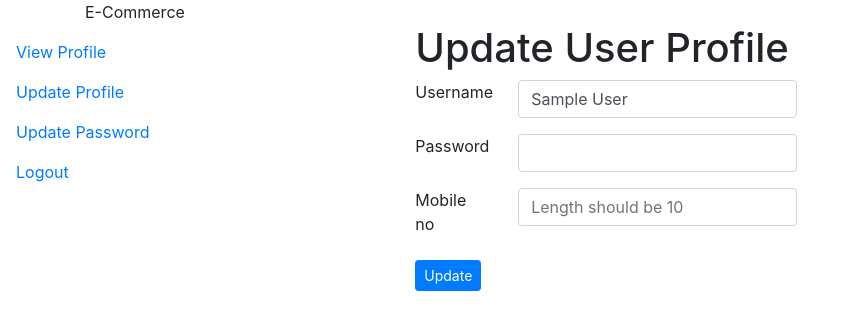
After one commit to Gupta-Shivanee/E-commerce, a Rails app: page /users/1/edit in a window 1280 px wide. The commit adds this page. Shown: the top 330 px of the page, without its empty margins (0-843 px from the left). Run offline with Rails 7, Linux system fonts and the light colour scheme; the visitor is signed in with stand-in values (Sample User, id 1); style sheets or scripts are compiled from the project's sources; some libraries are stand-ins or nearby versions.

Commit message:
added Profile Management

```diff
--- a/app/assets/stylesheets/E-Commerce.scss
+++ b/app/assets/stylesheets/E-Commerce.scss
@@ -16,7 +16,7 @@ a:visited {
   color: black;
 }
 .containers{
-  margin-left: 55%;
+  margin-left: 50%;
   margin-top: 100px;
   width: 400px;
   padding: 10px;
--- a/app/controllers/users_controller.rb
+++ b/app/controllers/users_controller.rb
@@ -15,8 +15,46 @@ class UsersController < ApplicationController
     end
   end
 
+  def edit
+    @user = User.find_by_id(session[:user_id])
+  end
+
+  def update
+    @user = User.find_by_id(session[:user_id])
+    if @user.update(user_update_params)
+      flash[:notice] = "profile updated"
+      redirect_to user_path(@user.id)
+    else
+      flash[:notice] = "profile updation failed"
+      render :edit
+    end
+  end
+
+  def edit_password
+    @user = User.find_by_id(session[:user_id])
+  end
+
+  def update_password
+    @user = User.find_by_id(session[:user_id])
+    if @user&.authenticate(password_params[:current_password]) && @user.update(password: password_params[:password])
+      flash[:notice] = "password updated"
+      redirect_to user_path(@user.id)
+    else
+      flash[:notice] = "password updation failed!"
+      render :edit_password
+    end
+  end
+
   private
   def signup_params
     params.require(:user).permit(:full_name, :email, :password, :gender, :mobile_no)
   end
+
+  def user_update_params
+    params.require(:user).permit(:full_name, :password, :mobile_no)
+  end
+
+  def password_params
+    params.require(:user).permit(:password)
+  end
 end
--- a/app/views/layouts/application.html.erb
+++ b/app/views/layouts/application.html.erb
@@ -2,14 +2,12 @@
 <html>
   <head>
     <meta name="viewport" content="width=device-width,initial-scale=1">
-    <title><%= content_for?(:title) ? yield(:title) : "E-commerce" %></title>
+    <title><%= "E-commerce" %></title>
     <%= csrf_meta_tags %>
     <%= csp_meta_tag %>
     <%= stylesheet_link_tag 'application', media: 'all', 'data-turbolinks-track': 'reload' %>
     <%= javascript_pack_tag 'application', 'data-turbolinks-track': 'reload' %>
-
   </head>
-
   <body>
     <header>
       <div class = "container">
--- /dev/null
+++ b/app/views/shared/_side_bar.html.erb
@@ -0,0 +1,12 @@
+<% if logged_in? %>
+  <div class = "col-md-6">
+    <ul class = "nav nav-sidebar mt-3 ml-3">
+     <% if current_user.present? %>
+        <li class = "sidebar_per mb-3"><%= link_to "View Profile", user_path %></li>
+        <li class = "sidebar_per mb-3"><%= link_to "Update Profile", edit_user_path %></li>
+        <li class = "sidebar_per mb-3"><%= link_to "Update Password", edit_password_user_path %></li>
+        <li class = "mb-3"><%= link_to 'Logout', session_path(current_user.id), method: :delete %></li>
+      <% end %>
+    </ul>
+  </div>
+<% end %>
--- /dev/null
+++ b/app/views/users/edit.html.erb
@@ -0,0 +1,32 @@
+<%= render"shared/error_messages" %>
+<div class = "row">
+  <div class = "column">
+    <%= render"shared/side_bar" %>
+  </div>
+  <div class = "column">
+    <div class = containers>
+      <h1>Update User Profile</h1>
+      <%= form_for @user, html: {class: 'form-horizontal center'} do |f| %>
+        <div class = 'form-group row'>
+          <%= f.label :username, class: 'col-md-3' %>
+          <div class = 'col-md-9'>
+            <%= f.text_field :full_name, class: 'form-control' %>
+    	  </div>
+  	</div>
+        <div class = 'form-group row'>
+          <%= f.label :password, class: 'col-md-3' %>
+          <div class = 'col-md-9'>
+            <%= f.password_field :password, class: 'form-control' %>
+          </div>
+	</div>
+        <div class = 'form-group row'>
+    	  <%= f.label :mobile_no, class: 'col-md-3' %>
+    	  <div class = 'col-md-9'>
+      	    <%= f.telephone_field :mobile_no, placeholder: 'Length should be 10', class: 'form-control' %>
+    	  </div>
+        </div>
+  	<%= f.submit "Update", class: 'btn btn-primary btn-sm' %>
+      <% end %>
+    </div>
+  </div>
+</div>
--- a/config/routes.rb
+++ b/config/routes.rb
@@ -1,6 +1,9 @@
 Rails.application.routes.draw do
   root to: "homes#welcome"
-  #root to: 'users#new'
-  resources :users, only: %i[new create show]
+  resources :users, only: %i[new create edit update edit_password update_password show]
   resources :sessions, only: %i[new create destroy]
+  resources :users do
+    get :edit_password, on: :member
+  end
+
 end
```
Also changed, not shown: app/views/users/edit_password.html.erb (added, +26 -0 lines), app/views/users/show.html.erb (+9 -2 lines), app/assets/stylesheets/application.scss (line endings or trailing spaces).
